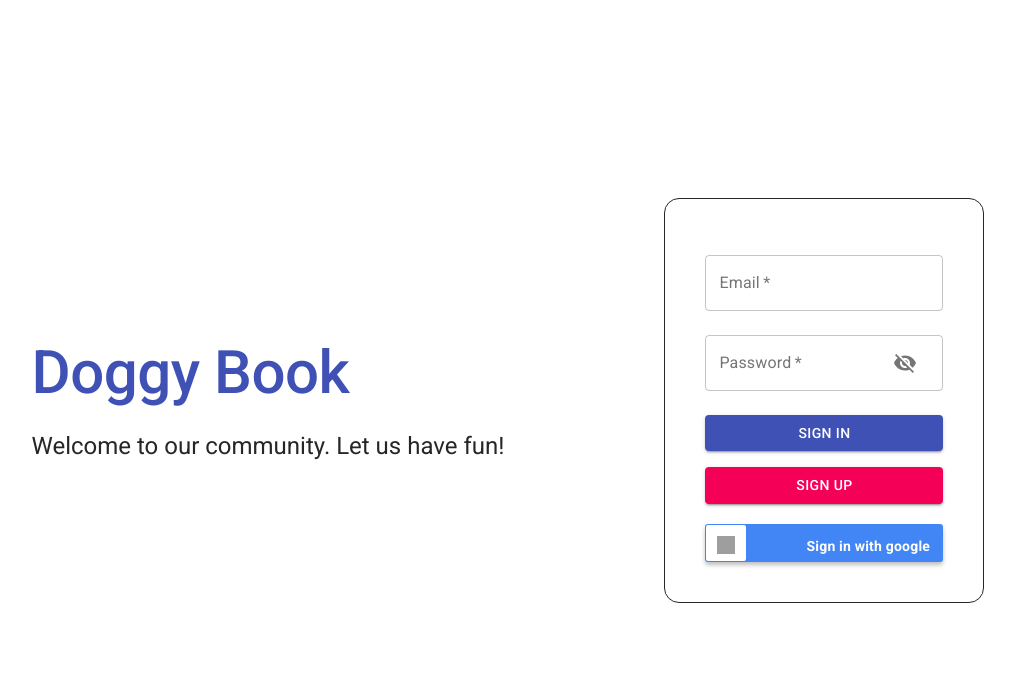
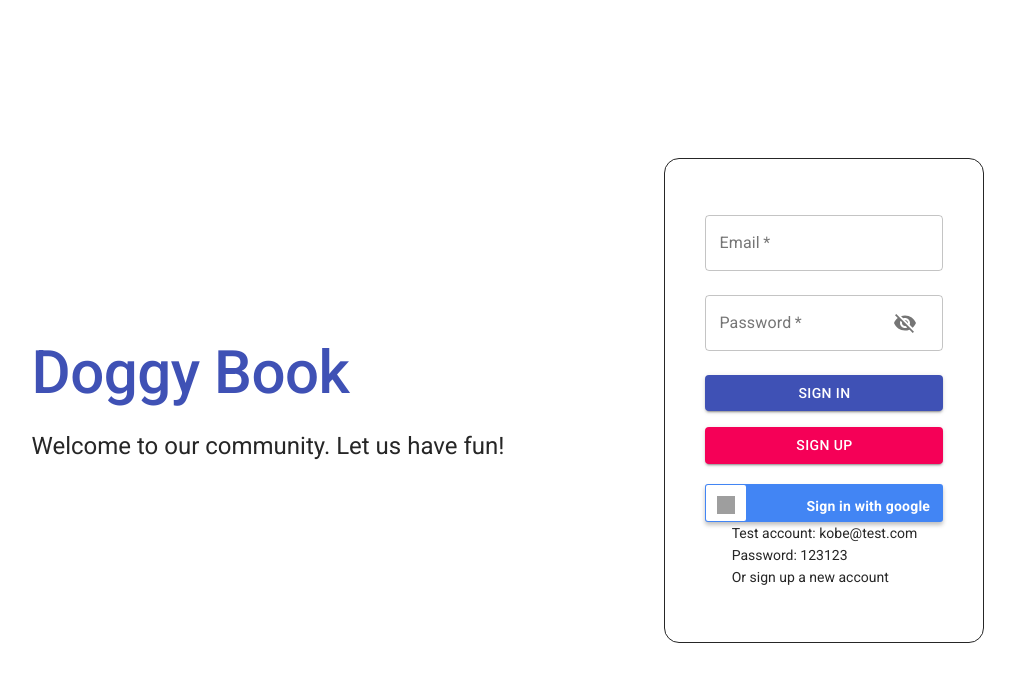
Before and after one commit to AllenLiu7/Doggy-dev, a React app in the folder client/: page / in a window 1280 px wide. Shown: the top 682 px of the page, without its empty margins (132-1147 px from the left). Built offline with nearby package versions, Linux system fonts and the light colour scheme; no server answers; grey boxes are pictures that could not be loaded.

Commit message:
added test account info in login page

```diff
--- a/client/src/page/login.tsx
+++ b/client/src/page/login.tsx
@@ -191,6 +191,11 @@ export default function Login() {
             <GoogleButton />
           </Box>
         </form>
+        <p>
+          Test account: kobe@test.com <br />
+          Password: 123123 <br />
+          Or sign up a new account
+        </p>
       </Box>
     </Box>
   );
```
